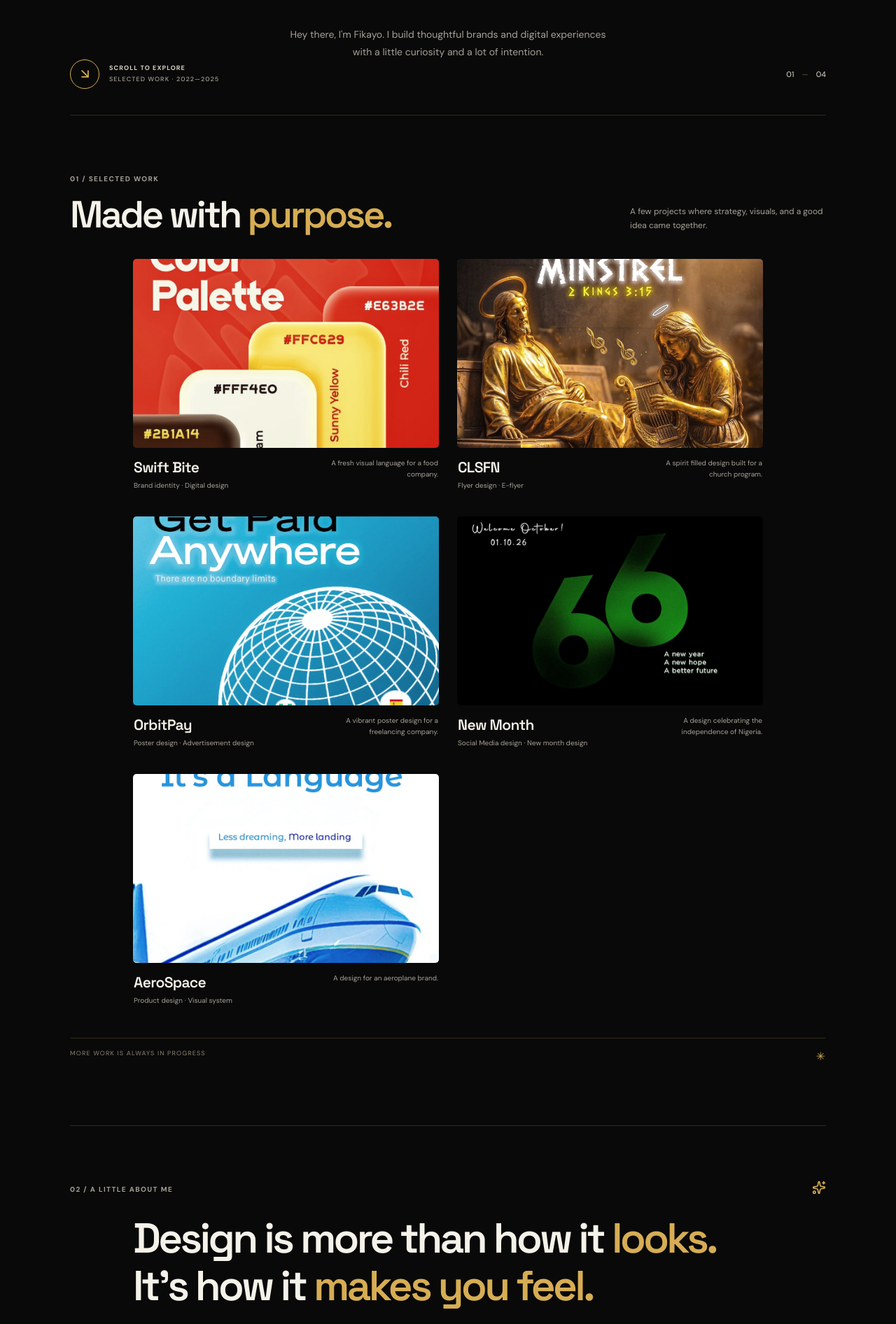
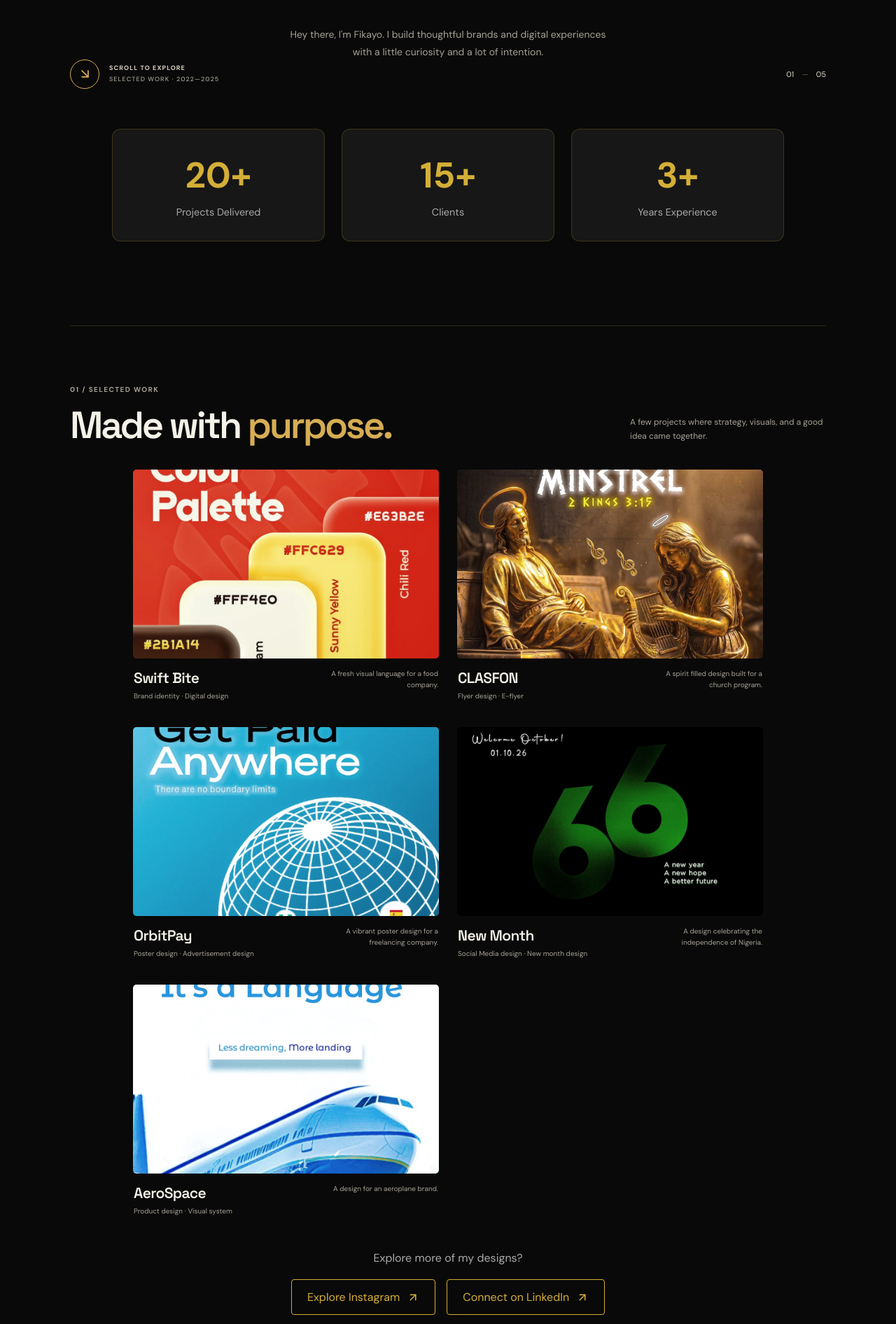
Before and after one commit to Triumph74926/abbahsowndesign-portfolio, a React (Vite) app: page / in a window 1280 px wide. Shown: the part 488-2380 px from the top of the page at 70% size. Built offline with nearby package versions, Linux system fonts and the light colour scheme.

Commit message:
Finalizing the web page

```diff
--- a/src/App.jsx
+++ b/src/App.jsx
@@ -9,7 +9,7 @@ const projects = [
     className: 'project-tidemint', description: 'A fresh visual language for a food company.'
   },
   {
-    number: '02', name: 'CLSFN', type: 'Flyer design · E-flyer',
+    number: '02', name: 'CLASFON', type: 'Flyer design · E-flyer',
     image: `${import.meta.env.BASE_URL}images/WhatsApp Image 2026-10-18 at 2.45.57 AM.jpeg`,
     className: 'project-lumera', description: 'A spirit filled design built for a church program.'
   },
@@ -86,10 +86,27 @@ export default function App() {
           <div className="hero-bottom">
             <a href="#work" className="round-link" aria-label="Scroll to selected work"><ArrowDownRight size={21} /></a>
             <p>SCROLL TO EXPLORE<br /><span>SELECTED WORK · 2022—2025</span></p>
-            <div className="hero-index">01 <span>—</span> 04</div>
+            <div className="hero-index">01 <span>—</span> 05</div>
           </div>
           <div className="hero-orbit" aria-hidden="true"><span className="orbit-ring ring-one"/><span className="orbit-ring ring-two"/><span className="orbit-core">A<span>.</span></span><span className="orbit-label">DESIGN<br />WITH INTENT</span></div>
         </section>
+
+        <div className="metrics-row">
+          <div className="metric">
+            <h3>20+</h3>
+            <p>Projects Delivered</p>
+          </div>
+
+          <div className="metric">
+            <h3>15+</h3>
+            <p>Clients</p>
+          </div>
+
+          <div className="metric">
+            <h3>3+</h3>
+            <p>Years Experience</p>
+          </div>
+        </div>
 
         <section className="work-section section-wrap" id="work">
           <div className="section-heading">
@@ -114,6 +131,28 @@ export default function App() {
               </article>
             ))}
           </div>
+
+          <div className="more-work-links">
+            <p>Explore more of my designs?</p>
+
+            <div className="more-work-buttons">
+              <a
+                href="https://www.instagram.com/abbasowndesigns?srtk=bWQ2N3k1cHQ2ZXBy"
+                target="_blank"
+                rel="noopener noreferrer"
+              >
+                Explore Instagram <ArrowUpRight size={18} />
+              </a>
+
+              <a
+                href="https://www.linkedin.com/in/oluwafikayomi-oriola-7ab252421?utm_source=share_via&utm_content=profile&utm_medium=member_android"
+                target="_blank"
+                rel="noopener noreferrer"
+              >
+                Connect on LinkedIn <ArrowUpRight size={18} />
+              </a>
+            </div>
+          </div>
           <div className="work-footnote"><span>MORE WORK IS ALWAYS IN PROGRESS</span><span>✳</span></div>
         </section>
 
@@ -128,14 +167,76 @@ export default function App() {
           </div>
         </section>
 
+        <section className="experience-section section-wrap" id="experience">
+          <div className="section-heading">
+            <div>
+              <span className="eyebrow">03 / EXPERIENCE</span>
+              <h2>Where I've <span className="blue-word">worked.</span></h2>
+            </div>
+            <p>Design projects, creative collaborations, and the impact behind them.</p>
+          </div>
+
+          <div className="experience-list">
+            <article className="experience-item">
+              <div className="experience-date">May 2026 – Present</div>
+              <div className="experience-details">
+                <h3>Creative Brand Designer</h3>
+                <h4>CLASFON UI</h4>
+                <p>
+                  Commissioned to create flyers tailored to the organisation's
+                  services and themes. Produced 40+ flyers, contributing to
+                  approximately 20% social media engagement growth and increased
+                  membership.
+                </p>
+              </div>
+            </article>
+
+            <article className="experience-item">
+              <div className="experience-date">March 2026 – Present</div>
+              <div className="experience-details">
+                <h3>Creative Brand Designer</h3>
+                <h4>Redefining Narratives</h4>
+                <p>
+                  Created flyers for a nonprofit addressing sexual, mental,
+                  and emotional abuse. Designed materials for Redefining Week,
+                  testimonials, and Easter campaigns, producing 10+ flyers
+                  and contributing to approximately 15% social media engagement growth.
+                </p>
+              </div>
+            </article>
+
+            <article className="experience-item">
+              <div className="experience-date">June 2026</div>
+              <div className="experience-details">
+                <h3>Creative Brand Designer</h3>
+                <h4>CLASFON Nigeria Law School — Kano Campus</h4>
+                <p>
+                  Designed five flyers for a conference, including an anticipation
+                  flyer, three speaker flyers, and the main event flyer.
+                  The designs were described by the leadership as sleek and functional.
+                </p>
+              </div>
+            </article>
+          </div>
+
+          <div className="skills-block">
+            <h3>Skills</h3>
+            <div className="skills-list">
+              <span>Leadership</span>
+              <span>Graphic Design</span>
+              <span>Team Management</span>
+            </div>
+          </div>
+        </section>
+
         <section className="services-section section-wrap" id="services">
-          <div className="section-heading"><div><span className="eyebrow">03 / WHAT I BRING</span><h2>Good ideas, <span className="blue-word">well made.</span></h2></div><p>From the first sketch to the final files, here's where I can help.</p></div>
+          <div className="section-heading"><div><span className="eyebrow">04 / WHAT I BRING</span><h2>Good ideas, <span className="blue-word">well made.</span></h2></div><p>From the first sketch to the final files, here's where I can help.</p></div>
           <div className="services-layout"><div className="services-intro"><p>Every project is different. The process starts by listening, asking the right questions, and finding the simplest way to make the idea stand out.</p><a className="text-link" href="#contact">Have a project in mind? <ArrowUpRight size={16} /></a></div>
             <div className="service-list">{services.map((service, i) => <div className="service-row" key={service}><span className="service-no">0{i + 1}</span><h3>{service}</h3><ArrowUpRight size={18} /></div>)}</div></div>
         </section>
 
         <section className="contact-section section-wrap" id="contact">
-          <div className="contact-top"><span className="eyebrow">04 / YOUR TURN</span><span className="contact-note">HAVE A GOOD ONE IN MIND? <span>✳</span></span></div>
+          <div className="contact-top"><span className="eyebrow">05 / YOUR TURN</span><span className="contact-note">HAVE A GOOD ONE IN MIND? <span>✳</span></span></div>
           <h2>Let's make<br />something <span className="blue-word">matter.</span></h2>
           <div className="contact-layout">
             <div className="contact-copy">
--- a/src/index.css
+++ b/src/index.css
@@ -363,3 +363,205 @@ button, input, textarea { font: inherit; }
   object-fit: contain;
   flex-shrink: 0;
 }
+
+
+.metrics-row {
+  display: grid;
+  grid-template-columns: repeat(3, minmax(0, 1fr));
+  gap: 24px;
+  max-width: 1000px;
+  margin: 0 auto 100px;
+  padding: 20px;
+}
+
+.metric {
+  padding: 32px 20px;
+  text-align: center;
+  background: #171717;
+  border: 1px solid rgba(212, 175, 55, 0.2);
+  border-radius: 12px;
+  transition:
+    transform 0.3s ease,
+    background 0.3s ease,
+    border-color 0.3s ease,
+    box-shadow 0.3s ease;
+  cursor: default;
+}
+
+.metric:hover {
+  transform: translateY(-8px);
+  background: #202020;
+  border-color: #d4af37;
+  box-shadow: 0 12px 30px rgba(212, 175, 55, 0.15);
+}
+
+.metric h3 {
+  margin: 0 0 10px;
+  color: #d4af37;
+  font-size: clamp(2rem, 4vw, 3.2rem);
+  font-weight: 700;
+  transition: transform 0.3s ease;
+}
+
+.metric:hover h3 {
+  transform: scale(1.1);
+}
+
+.metric p {
+  margin: 0;
+  color: #aaa;
+  font-size: 0.9rem;
+  transition: color 0.3s ease;
+}
+
+.metric:hover p {
+  color: #fff;
+}
+
+@media (max-width: 600px) {
+  .metrics-row {
+    gap: 12px;
+    padding: 12px 0;
+    margin-bottom: 64px;
+  }
+
+  .metric {
+    padding: 24px 8px;
+    border-radius: 8px;
+  }
+
+  .metric p {
+    font-size: 0.75rem;
+  }
+}
+
+@media (prefers-reduced-motion: reduce) {
+  .metric,
+  .metric h3,
+  .metric p {
+    transition: none;
+  }
+
+  .metric:hover,
+  .metric:hover h3 {
+    transform: none;
+  }
+}
+
+.more-work-links {
+  margin: 48px 0;
+  text-align: center;
+}
+
+.more-work-links > p {
+  color: #aaa;
+  margin-bottom: 20px;
+}
+
+.more-work-buttons {
+  display: flex;
+  justify-content: center;
+  flex-wrap: wrap;
+  gap: 16px;
+}
+
+.more-work-buttons a {
+  display: inline-flex;
+  align-items: center;
+  gap: 10px;
+  padding: 14px 22px;
+  border: 1px solid #d4af37;
+  border-radius: 4px;
+  color: #d4af37;
+  text-decoration: none;
+  transition: background 0.2s ease, color 0.2s ease;
+}
+
+.more-work-buttons a:hover {
+  background: #d4af37;
+  color: #111;
+}
+
+@media (max-width: 600px) {
+  .more-work-buttons {
+    flex-direction: column;
+    align-items: stretch;
+  }
+
+  .more-work-buttons a {
+    justify-content: center;
+  }
+}
+
+/* Experience timeline */
+.experience-list {
+  margin-top: 48px;
+  border-top: 1px solid rgba(255, 255, 255, 0.12);
+}
+
+.experience-item {
+  display: grid;
+  grid-template-columns: 220px 1fr;
+  gap: 32px;
+  padding: 36px 0;
+  border-bottom: 1px solid rgba(255, 255, 255, 0.12);
+}
+
+.experience-date {
+  color: #d4af37;
+  font-size: 0.9rem;
+}
+
+.experience-details h3 {
+  margin: 0 0 8px;
+  font-size: 1.25rem;
+}
+
+.experience-details h4 {
+  margin: 0 0 16px;
+  color: #d4af37;
+  font-size: 1rem;
+  font-weight: 500;
+}
+
+.experience-details p {
+  max-width: 650px;
+  margin: 0;
+  color: #aaa;
+  line-height: 1.8;
+}
+
+.skills-block {
+  margin-top: 48px;
+}
+
+.skills-block > h3 {
+  margin-bottom: 20px;
+}
+
+.skills-list {
+  display: flex;
+  flex-wrap: wrap;
+  gap: 12px;
+}
+
+.skills-list span {
+  padding: 10px 16px;
+  border: 1px solid rgba(212, 175, 55, 0.45);
+  border-radius: 4px;
+  color: #d4af37;
+  font-size: 0.9rem;
+}
+
+/* Mobile layout */
+@media (max-width: 700px) {
+  .experience-item {
+    grid-template-columns: 1fr;
+    gap: 16px;
+    padding: 28px 0;
+  }
+
+  .experience-date {
+    font-size: 0.8rem;
+  }
+}
```
